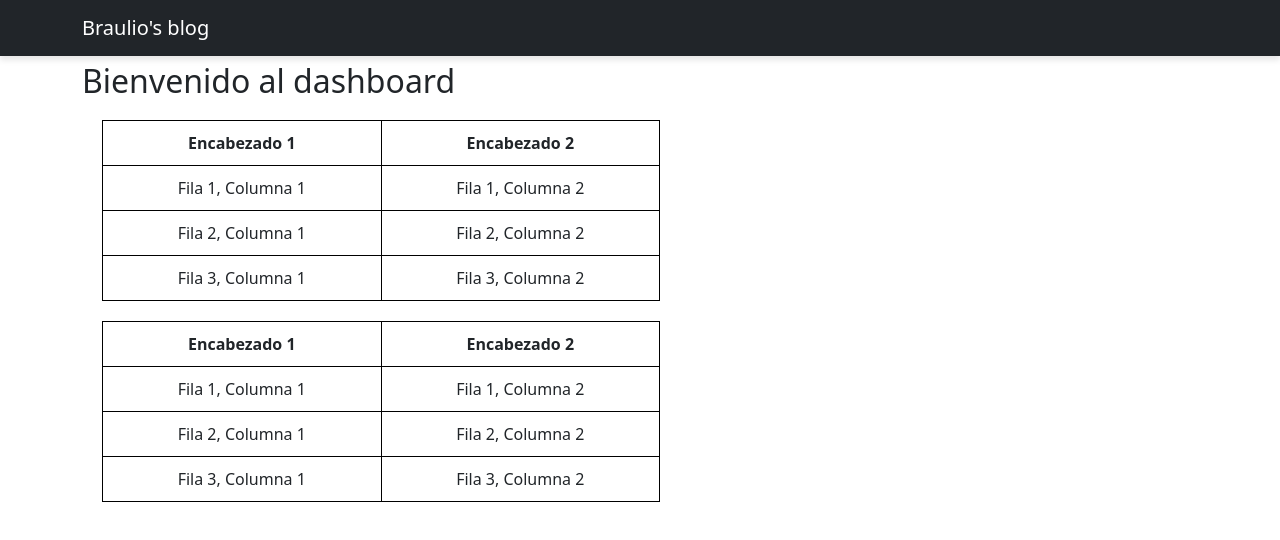
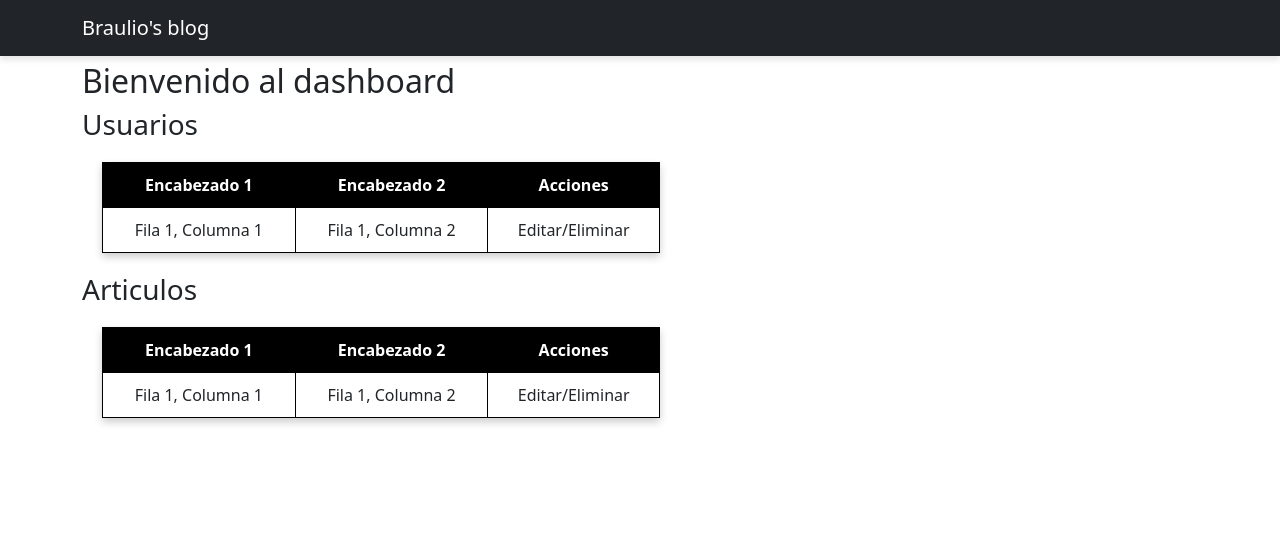
Before and after one commit to Braulio95/blogfrontend, a Vue app: page /dashboard in a window 1280 px wide. Shown: the top 540 px of the page. Built offline with nearby package versions, Linux system fonts and the light colour scheme.

Commit message:
adding tables

```diff
--- a/src/components/Table.vue
+++ b/src/components/Table.vue
@@ -1,24 +1,19 @@
 <template>
     <div>
+        <h3>{{tableTitle}}</h3>
         <table>
             <thead>
                 <tr>
                     <th>Encabezado 1</th>
                     <th>Encabezado 2</th>
+                    <th>Acciones</th>
                 </tr>
             </thead>
             <tbody>
                 <tr>
                     <td>Fila 1, Columna 1</td>
                     <td>Fila 1, Columna 2</td>
-                </tr>
-                <tr>
-                    <td>Fila 2, Columna 1</td>
-                    <td>Fila 2, Columna 2</td>
-                </tr>
-                <tr>
-                    <td>Fila 3, Columna 1</td>
-                    <td>Fila 3, Columna 2</td>
+                    <td>Editar/Eliminar</td>
                 </tr>
             </tbody>
         </table>
@@ -30,7 +25,12 @@ import { defineComponent } from "vue";
 
 export default defineComponent({
     name: "Table",
-
+    props: {
+    tableTitle:{
+      type: String,
+      required: true,
+    },
+  },
   });
 
 </script>
@@ -41,13 +41,21 @@ table {
       border-collapse: collapse;
       width: 50%;
       margin: 20px;
+      box-shadow: 0 4px 8px rgba(0, 0, 0, 0.2);
+
     }
 
-    table, th, td {
+thead{
+    background-color: black;
+    color: white;
+}
+
+table, th, td {
       border: 1px solid black;
+
     }
 
-    th, td {
+th, td {
       padding: 10px;
       text-align: center;
     }
--- a/src/modules/Dashboard.vue
+++ b/src/modules/Dashboard.vue
@@ -2,8 +2,8 @@
     <div class="dashboard-container">
         <div class="container">
             <h2>Bienvenido al dashboard</h2>
-            <Table></Table>
-            <Table></Table>
+            <Table table-title="Usuarios"></Table>
+            <Table table-title="Articulos"></Table>
         </div>
     </div>
 </template>
```
